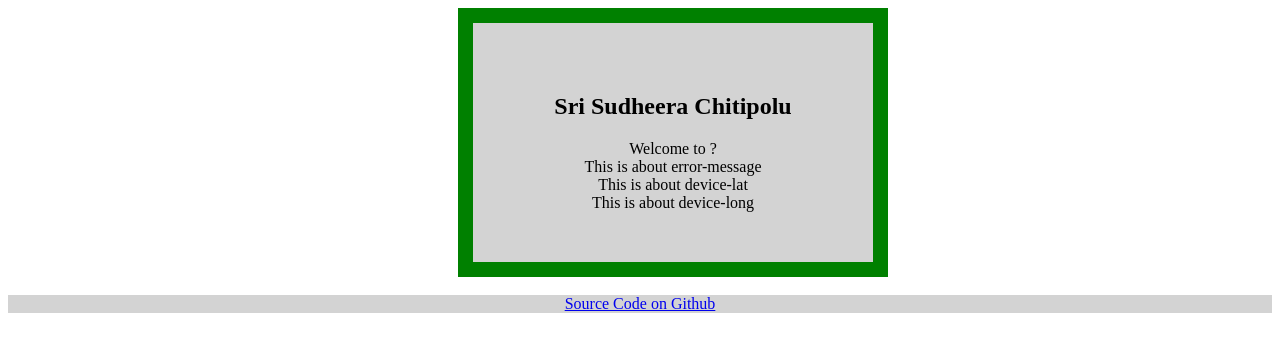
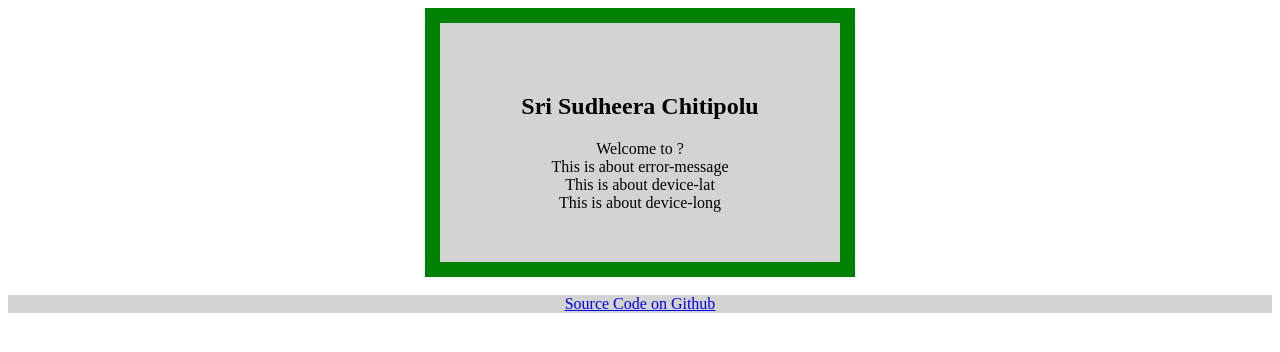
Before and after one commit to sudheera96/sc-client-hunt, a website: page index.html in a window 1280 px wide. Drawn offline with Linux system fonts and the light colour scheme.

Commit message:
changed margin in css to auto

```diff
--- a/styles/main.css
+++ b/styles/main.css
@@ -3,7 +3,7 @@ article{
   width: 300px;
   border: 15px solid green;
   padding: 50px;
-  margin-left: 450px;
+  margin: 0 auto;
   text-align: center;
 }
 footer{
```
